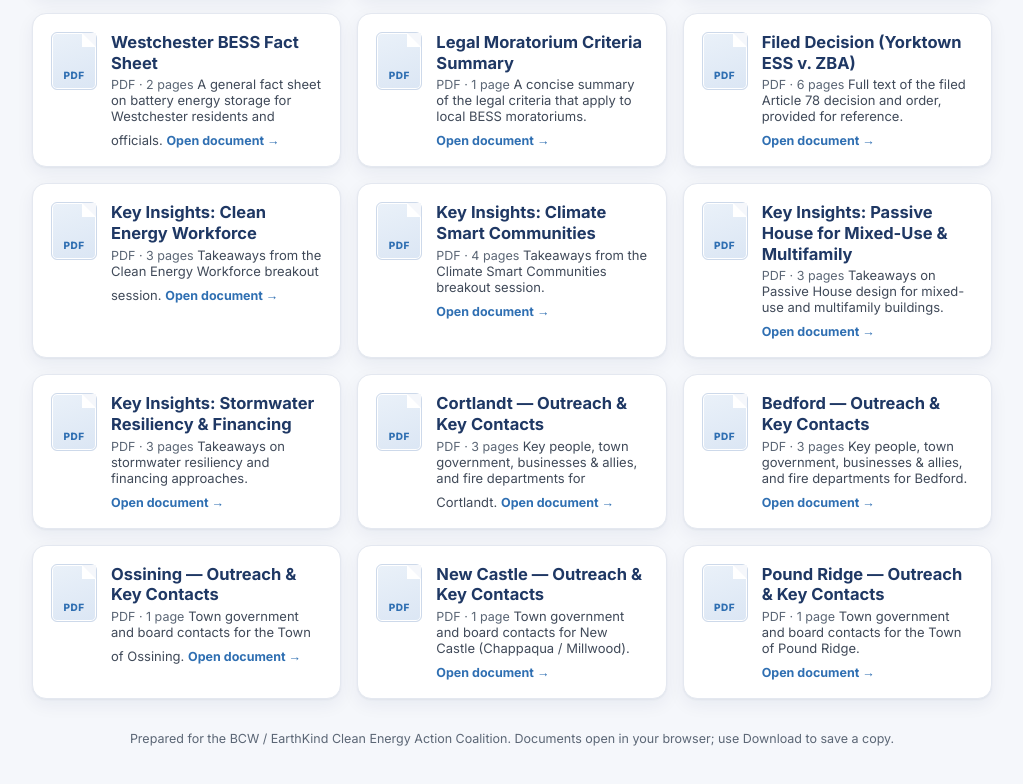
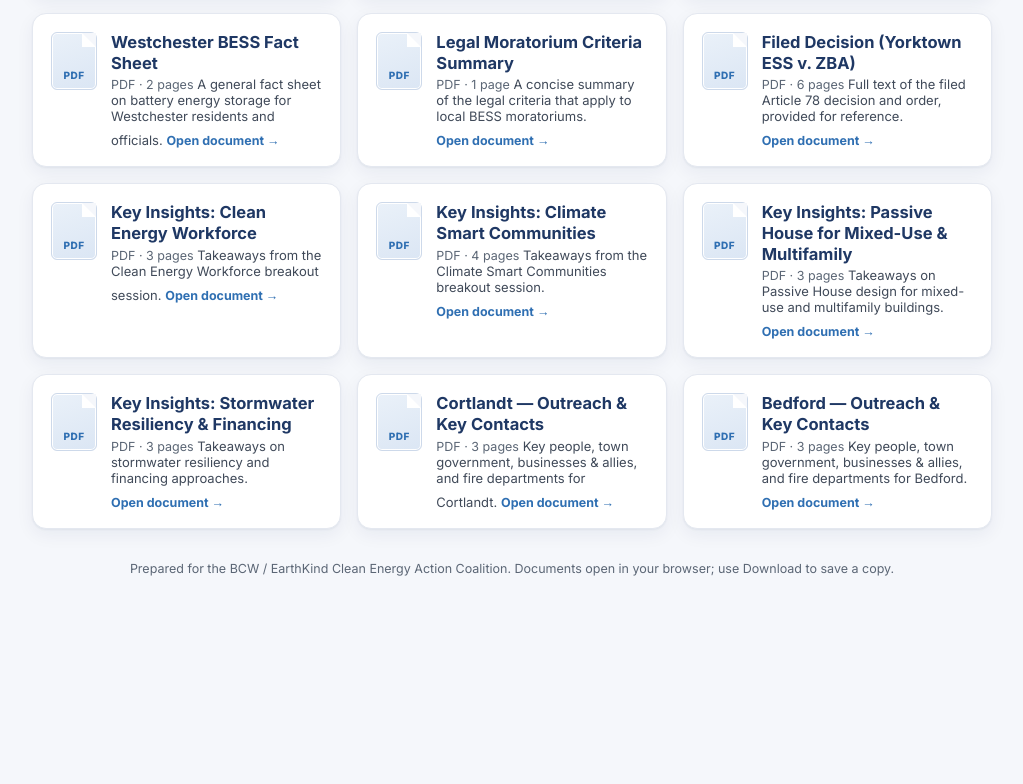
Before and after one commit to StarrySidekick/bess-tracker, a plain HTML site: page resources.html in a window 1280 px wide. Shown: the part 396-1180 px from the top of the page, without its empty margins (128-1151 px from the left). After the commit the page ends 1044 px from the top, so only its background shows below. Drawn offline with Linux system fonts and the light colour scheme.

Commit message:
Automated dashboard update

```diff
--- a/resources.html
+++ b/resources.html
@@ -139,12 +139,6 @@
       desc:"Key people, town government, businesses & allies, and fire departments for Cortlandt."},
     {id:"outreach-bedford", title:"Bedford — Outreach & Key Contacts", file:"docs/outreach-bedford.pdf", pages:3,
       desc:"Key people, town government, businesses & allies, and fire departments for Bedford."},
-    {id:"outreach-ossining", title:"Ossining — Outreach & Key Contacts", file:"docs/outreach-ossining.pdf", pages:1,
-      desc:"Town government and board contacts for the Town of Ossining."},
-    {id:"outreach-new-castle", title:"New Castle — Outreach & Key Contacts", file:"docs/outreach-new-castle.pdf", pages:1,
-      desc:"Town government and board contacts for New Castle (Chappaqua / Millwood)."},
-    {id:"outreach-pound-ridge", title:"Pound Ridge — Outreach & Key Contacts", file:"docs/outreach-pound-ridge.pdf", pages:1,
-      desc:"Town government and board contacts for the Town of Pound Ridge."},
   ];
 
   if(window.pdfjsLib){
```
Also changed, not shown: 5 other files.
